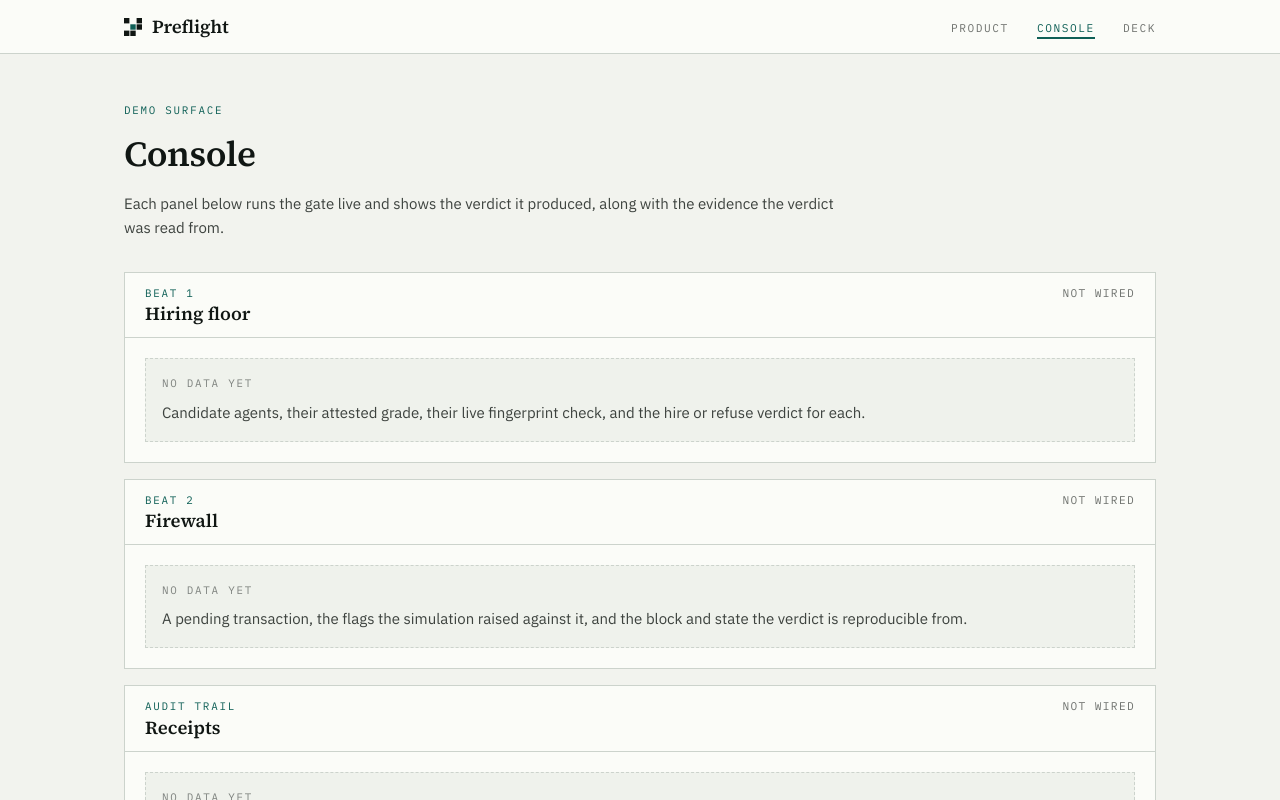
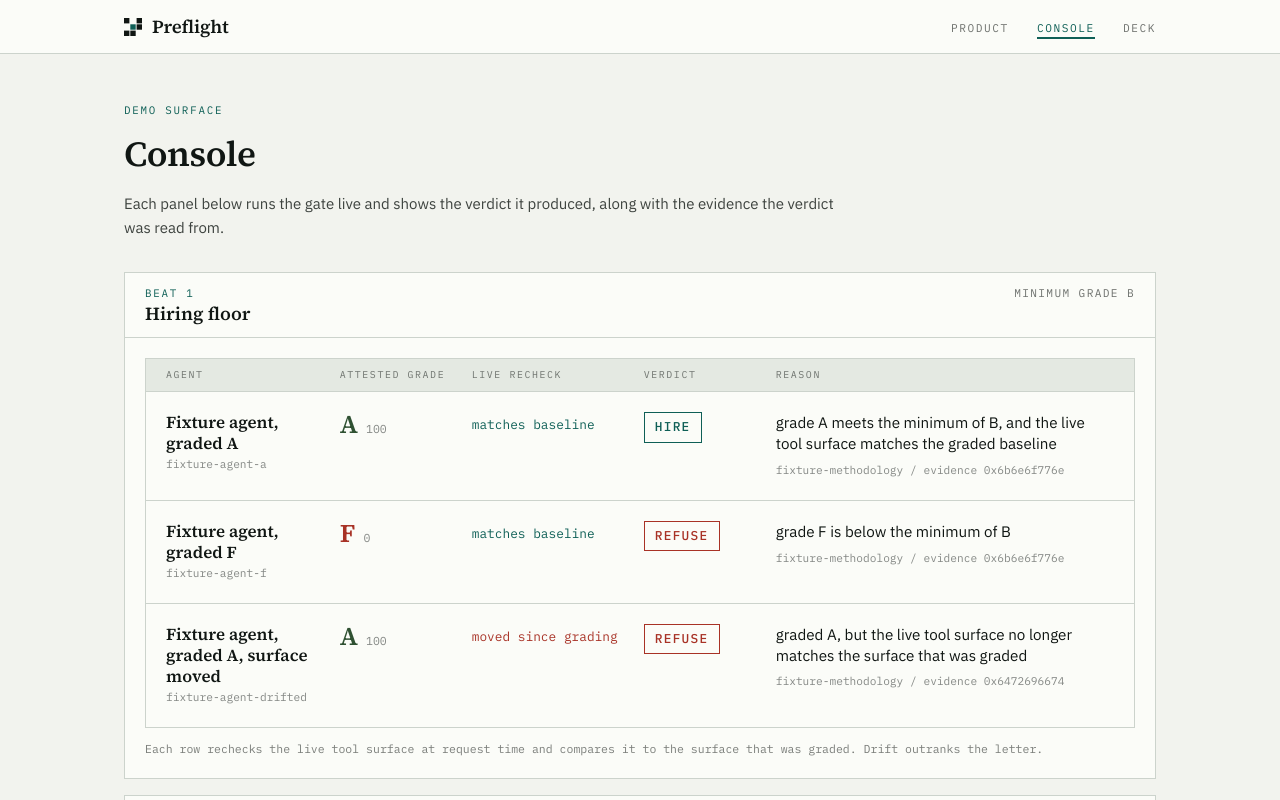
Before and after one commit to RubenSousaDinis/preflight, a Next.js app: page /console in a window 1280 px wide. Shown: the top 800 px of the page. Built offline with nearby package versions, Linux system fonts and the light colour scheme.

Commit message:
feat: hiring floor list with empty and loading states
The console route drops out of the prerender: every row rechecks a live tool
surface, so a cached console would answer the one question this product exists
to answer freshly.

Refs C2 step 3, 02-DECISIONS section 8.

```diff
--- /dev/null
+++ b/app/components/floor/hiring-floor.tsx
@@ -0,0 +1,47 @@
+import type { FloorRow } from "../../lib/floor";
+import { EmptyState } from "../states";
+import { AgentRow, ROW_GRID } from "./agent-row";
+
+const HEADINGS = [
+  "agent",
+  "attested grade",
+  "live recheck",
+  "verdict",
+  "reason",
+];
+
+export function HiringFloor({ rows }: { rows: FloorRow[] }) {
+  if (rows.length === 0) {
+    return (
+      <EmptyState>
+        No agents are registered yet. Each one that is will appear here with its
+        attested grade, the result of rechecking its live tool surface, and the
+        verdict the gate reached.
+      </EmptyState>
+    );
+  }
+
+  return (
+    <div className="border border-rule">
+      <div
+        className={`${ROW_GRID} hidden border-b border-rule bg-band px-4 py-2 sm:px-5 md:grid`}
+      >
+        {HEADINGS.map((heading) => (
+          <p
+            key={heading}
+            className="font-data text-[0.62rem] uppercase tracking-[0.16em] text-ink/55"
+          >
+            {heading}
+          </p>
+        ))}
+      </div>
+      <ul className="divide-y divide-rule">
+        {rows.map((row) => (
+          <li key={row.agentId}>
+            <AgentRow row={row} />
+          </li>
+        ))}
+      </ul>
+    </div>
+  );
+}
--- a/app/console/page.tsx
+++ b/app/console/page.tsx
@@ -1,13 +1,23 @@
 import type { Metadata } from "next";
 import { Container } from "../components/container";
+import { HiringFloor } from "../components/floor/hiring-floor";
 import { Panel } from "../components/panel";
 import { EmptyState } from "../components/states";
+import { FLOOR_POLICY, loadFloor } from "../lib/floor";
 
 export const metadata: Metadata = {
   title: "Console",
 };
 
-export default function ConsolePage() {
+/*
+  Never cached. The recheck on every row is an active call against the live target,
+  so a prerendered console would be showing yesterday's answer to the one question
+  this product exists to answer freshly (02-DECISIONS section 8).
+*/
+export const dynamic = "force-dynamic";
+
+export default async function ConsolePage() {
+  const rows = await loadFloor();
   return (
     <Container className="py-10 sm:py-12">
       <header className="max-w-[46rem]">
@@ -24,12 +34,16 @@ export default function ConsolePage() {
       </header>
 
       <div className="mt-8 grid gap-4">
-        {/* TODO-INTEGRATE: C2 mounts the hiring floor here, against Lane 1's vetAgent (01-INTERFACES section 4). */}
-        <Panel eyebrow="beat 1" title="Hiring floor" status="not wired">
-          <EmptyState>
-            Candidate agents, their attested grade, their live fingerprint check,
-            and the hire or refuse verdict for each.
-          </EmptyState>
+        <Panel
+          eyebrow="beat 1"
+          title="Hiring floor"
+          status={`minimum grade ${FLOOR_POLICY.minGrade}`}
+        >
+          <HiringFloor rows={rows} />
+          <p className="mt-3 font-data text-[0.72rem] text-ink/55">
+            Each row rechecks the live tool surface at request time and compares it
+            to the surface that was graded. Drift outranks the letter.
+          </p>
         </Panel>
 
         {/* TODO-INTEGRATE: C3 mounts the firewall panel here, against Lane 2's txGuard (01-INTERFACES section 9). */}
```
